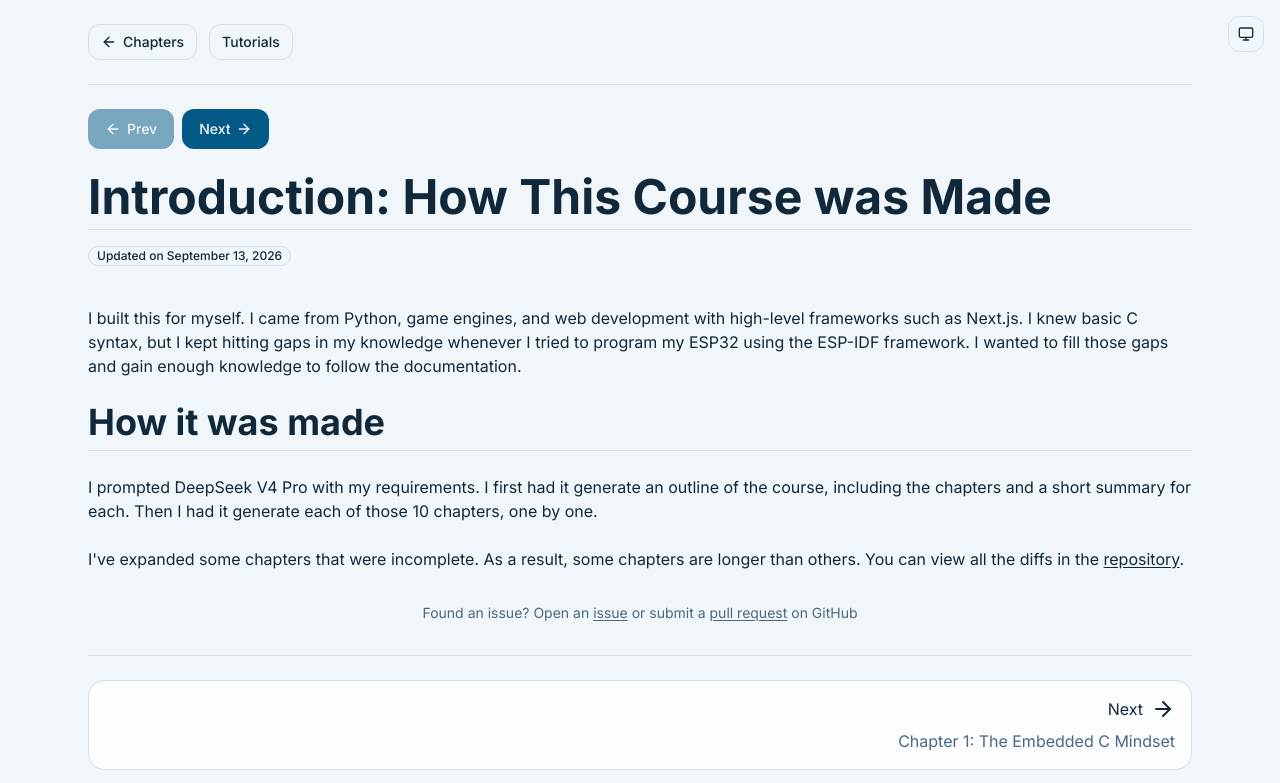
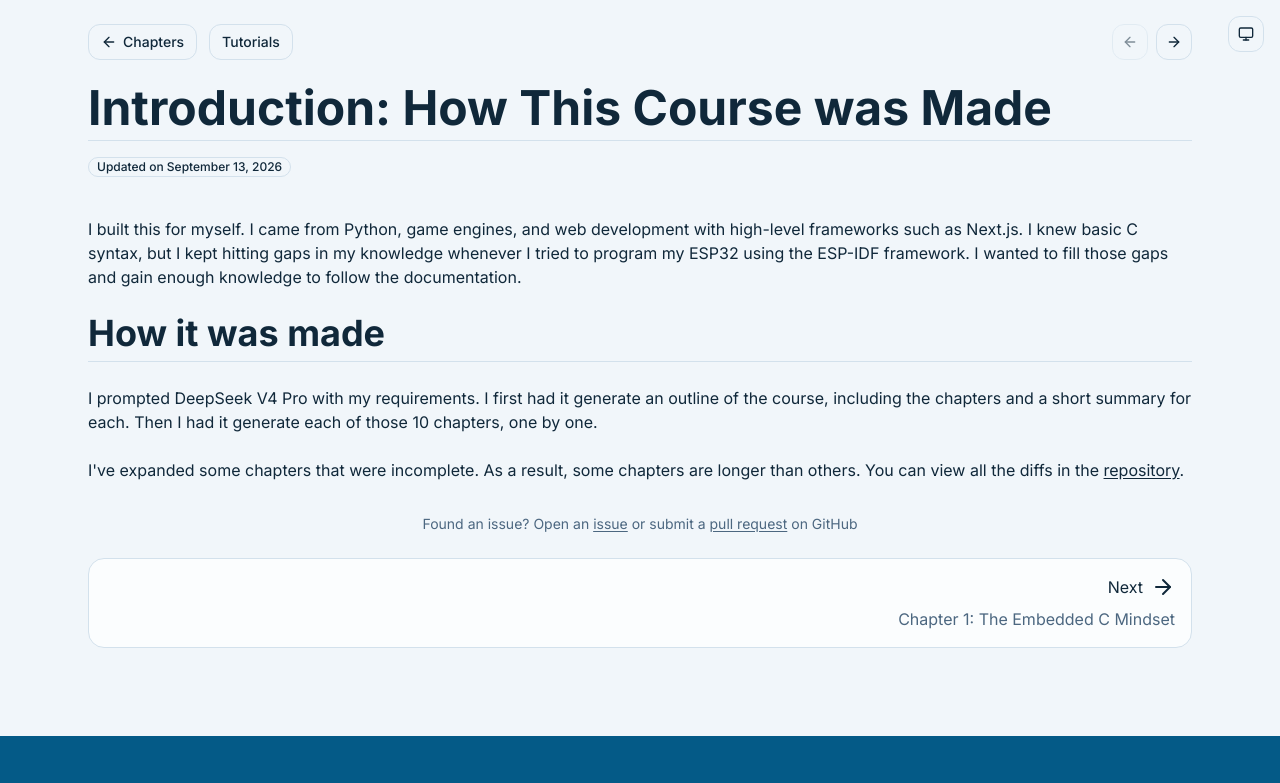
Before and after one commit to effessdev/effessdev.github.io, a Next.js app: page /read/embedded-c/00 in a window 1280 px wide. Shown: the top 783 px of the page. Built offline with nearby package versions, Linux system fonts and the light colour scheme.

Commit message:
remove topnav

```diff
--- a/src/app/read/[id]/[chapter]/page.tsx
+++ b/src/app/read/[id]/[chapter]/page.tsx
@@ -94,6 +94,7 @@ export default async function ChapterPage({
   }
 
   const chapter = entry.post;
+  const course = getCourseMeta(courseId);
   const chapters = getCourseChapters(courseId);
   const idx = chapters.findIndex((c) => c.id === chapterId);
   const prev = idx > 0 ? chapters[idx - 1] : null;
@@ -105,64 +106,20 @@ export default async function ChapterPage({
         backLabel="Chapters"
         backHref={`/read/${courseId}`}
         extraLinks={[{ label: "Tutorials", href: "/" }]}
+        prevHref={prev ? `/read/${courseId}/${prev.id}` : undefined}
+        nextHref={next ? `/read/${courseId}/${next.id}` : undefined}
       />
-
-      <ChapterNavTop courseId={courseId} prev={prev} next={next} />
 
       <PostComponent post={chapter} />
 
-      <ChapterNavBottom courseId={courseId} prev={prev} next={next} />
+      <div className="h-6" />
+
+      <PrevAndNext courseId={courseId} prev={prev} next={next} />
     </>
   );
 }
 
-/** Prev/Next pill that renders disabled when there is no chapter. */
-function NavPill({
-  chapter,
-  courseId,
-  children,
-}: {
-  chapter: Post | null;
-  courseId: string;
-  children: React.ReactNode;
-}) {
-  return (
-    <Link
-      href={chapter ? `/read/${courseId}/${chapter.id}` : "#"}
-      aria-disabled={!chapter || undefined}
-      tabIndex={chapter ? undefined : -1}
-      className={cn(
-        btn({ size: "lg" }),
-        !chapter && "pointer-events-none opacity-50",
-      )}
-    >
-      {children}
-    </Link>
-  );
-}
-
-function ChapterNavTop({
-  courseId,
-  prev,
-  next,
-}: {
-  courseId: string;
-  prev: Post | null;
-  next: Post | null;
-}) {
-  return (
-    <nav className="my-6 flex gap-2 border-t pt-6">
-      <NavPill courseId={courseId} chapter={prev}>
-        <ArrowLeft /> Prev
-      </NavPill>
-      <NavPill courseId={courseId} chapter={next}>
-        Next <ArrowRight />
-      </NavPill>
-    </nav>
-  );
-}
-
-function ChapterNavBottom({
+function PrevAndNext({
   courseId,
   prev,
   next,
@@ -174,7 +131,7 @@ function ChapterNavBottom({
   const tile = cn(card, "flex-1 p-4 transition-colors hover:bg-card/80");
 
   return (
-    <nav className="mt-8 flex justify-between gap-2 border-t pt-6">
+    <nav className="flex justify-between gap-2">
       {prev && (
         <Link href={`/read/${courseId}/${prev.id}`} className={tile}>
           <div className="mb-2 flex items-center gap-2">
--- a/src/components/top-nav.tsx
+++ b/src/components/top-nav.tsx
@@ -1,17 +1,24 @@
 import Link from "next/link";
 import { btn } from "@/components/ui";
-import { ArrowLeft } from "lucide-react";
+import { ArrowLeft, ArrowRight } from "lucide-react";
 
 export default function TopNav({
   backHref,
   backLabel,
   extraLinks,
+  prevHref,
+  nextHref,
 }: {
   backHref: string;
   backLabel: string;
   extraLinks?: { label: string; href: string }[];
+  prevHref?: string;
+  nextHref?: string;
 }) {
+  const showChapterNav = prevHref !== undefined || nextHref !== undefined;
+
   return (
+    <div>
       <div className="mb-6 flex flex-wrap items-center gap-3">
         <Link href={backHref} className={btn({ variant: "outline" })}>
           <ArrowLeft />
@@ -22,6 +29,45 @@ export default function TopNav({
             {label}
           </Link>
         ))}
+        {showChapterNav && (
+          <div className="ml-auto flex items-center gap-2">
+            {prevHref ? (
+              <Link
+                href={prevHref}
+                aria-label="Previous chapter"
+                className={btn({ variant: "outline", size: "icon" })}
+              >
+                <ArrowLeft />
+              </Link>
+            ) : (
+              <button
+                disabled
+                aria-label="No previous chapter"
+                className={btn({ variant: "outline", size: "icon" })}
+              >
+                <ArrowLeft />
+              </button>
+            )}
+            {nextHref ? (
+              <Link
+                href={nextHref}
+                aria-label="Next chapter"
+                className={btn({ variant: "outline", size: "icon" })}
+              >
+                <ArrowRight />
+              </Link>
+            ) : (
+              <button
+                disabled
+                aria-label="No next chapter"
+                className={btn({ variant: "outline", size: "icon" })}
+              >
+                <ArrowRight />
+              </button>
+            )}
+          </div>
+        )}
+      </div>
     </div>
   );
 }
```
Lines whose indentation alone changed are shown as unchanged.
